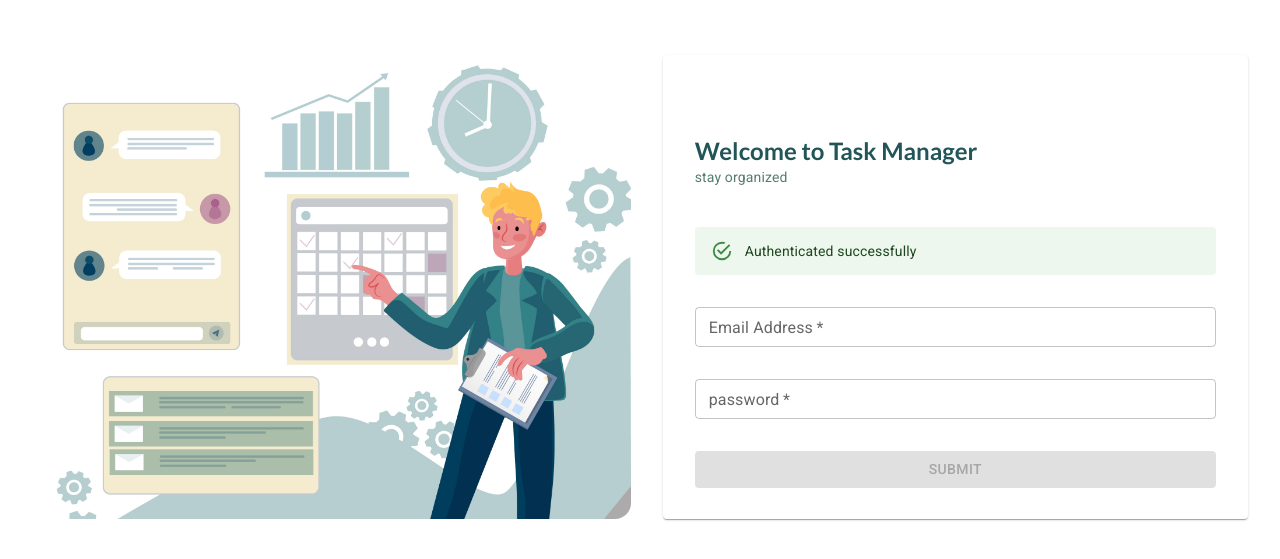
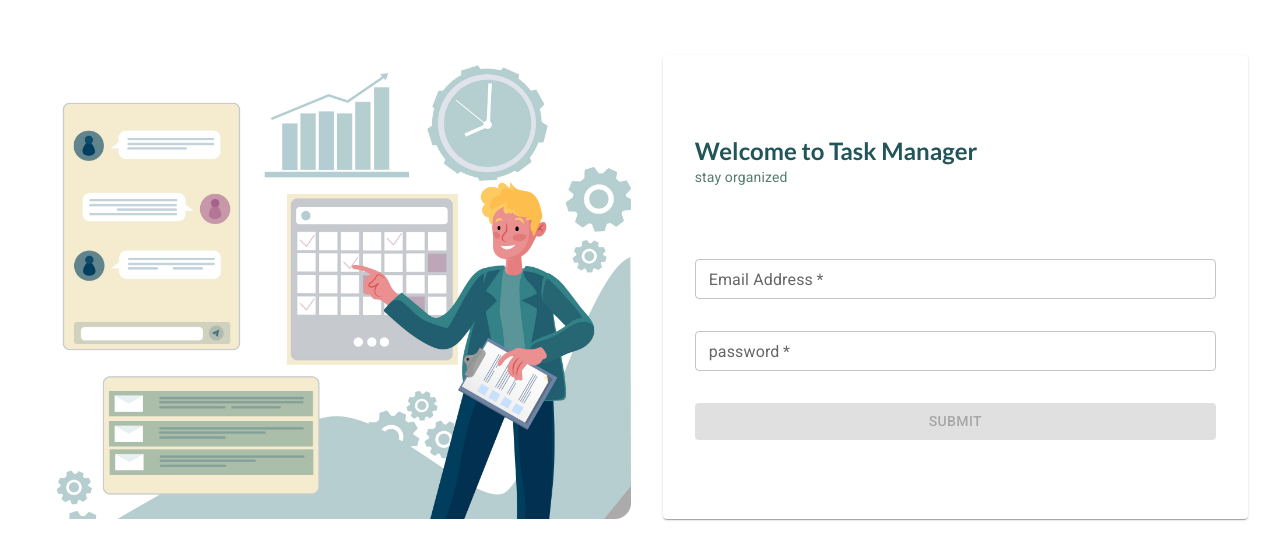
Before and after one commit to Naominm/TaskTracking, a React (Vite) app: page / in a window 1280 px wide. Shown: the part 129-688 px from the top of the page. Built offline with nearby package versions, Linux system fonts and the light colour scheme.

Commit message:
handle the form submit state

```diff
--- a/src/pages/Login.tsx
+++ b/src/pages/Login.tsx
@@ -50,6 +50,7 @@ function FormSection() {
   const [validEmail, setValidEmail] = useState("");
   const [password, setPassword] = useState("");
   const [formError, setFormError] = useState("");
+  const [formSubmitted, setFormSubmitted] = useState(false);
 
   const isValidEmail = (email: string) =>
     /^[^\s@]+@[^\s@]+\.[^\s@]+$/.test(email);
@@ -60,8 +61,10 @@ function FormSection() {
     e.preventDefault();
     if (!isFormValid) {
       setFormError("please Enter correct details");
+      setFormSubmitted(false);
       return;
     }
+    setFormSubmitted(true);
     setFormError("");
   }
 
@@ -92,7 +95,7 @@ function FormSection() {
       >
         <Box component="div">
           {formError && <Alert severity="error">{formError}</Alert>}
-          {!formError && (
+          {formSubmitted && !formError && (
             <Alert severity="success">Authenticated successfully</Alert>
           )}
         </Box>
```
